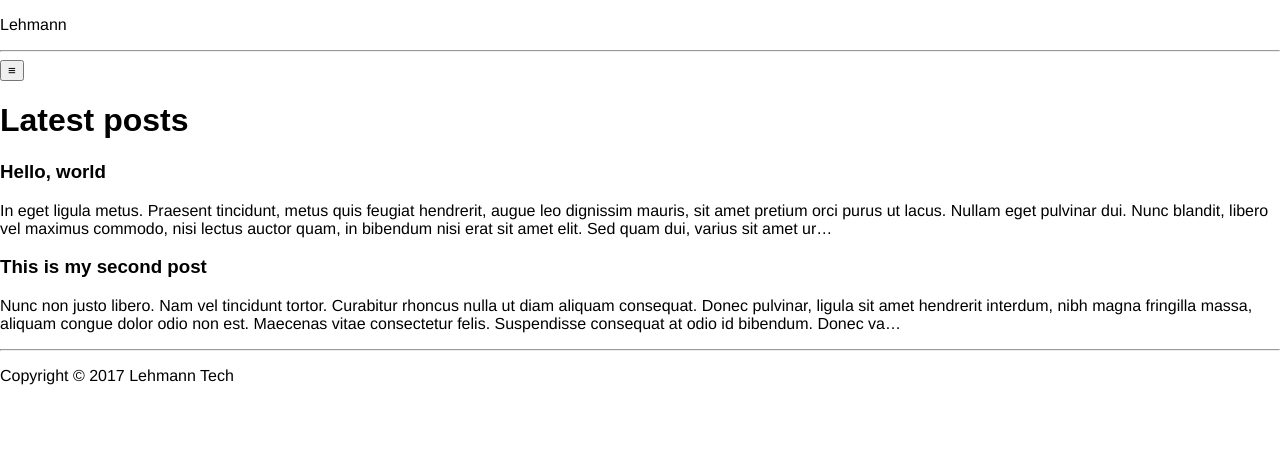
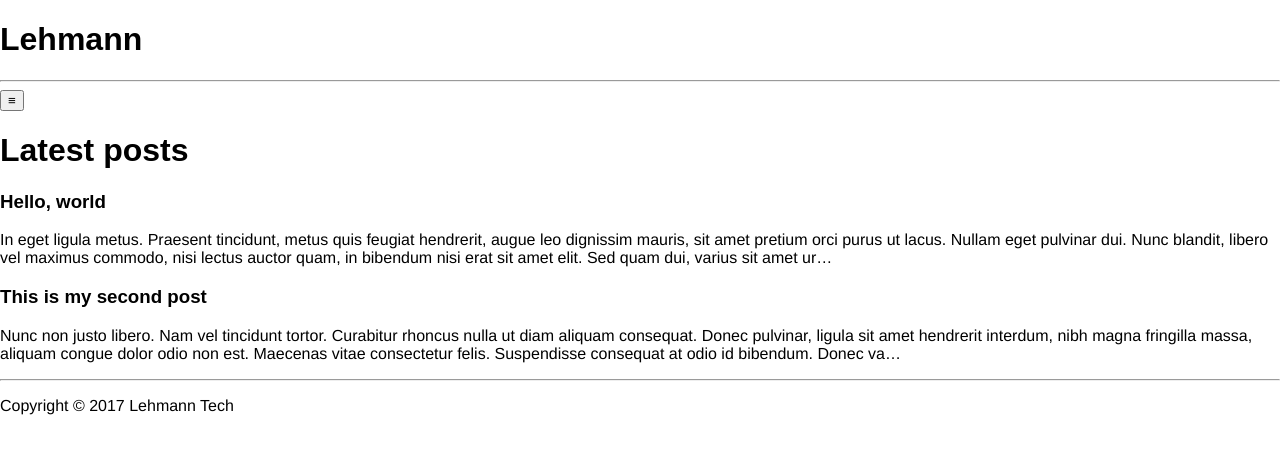
Before and after one commit to lehmann-tech/blog-website, a React (Create React App) app: page /posts in a window 1280 px wide. Shown: the top 454 px of the page. Built offline with nearby package versions, Linux system fonts and the light colour scheme.

Commit message:
Turn the page title into an actual title

```diff
--- /dev/null
+++ b/src/components/header.css
@@ -0,0 +1,3 @@
+:local(.title) {
+    text-align: center;
+}
--- a/src/components/header.js
+++ b/src/components/header.js
@@ -1,8 +1,9 @@
 import React from 'react';
+import classes from './header.css';
 
 const Header = () => (
   <div>
-    <p>Lehmann</p>
+    <h1 className={classes.title}>Lehmann</h1>
     <hr />
   </div>
 );
```
